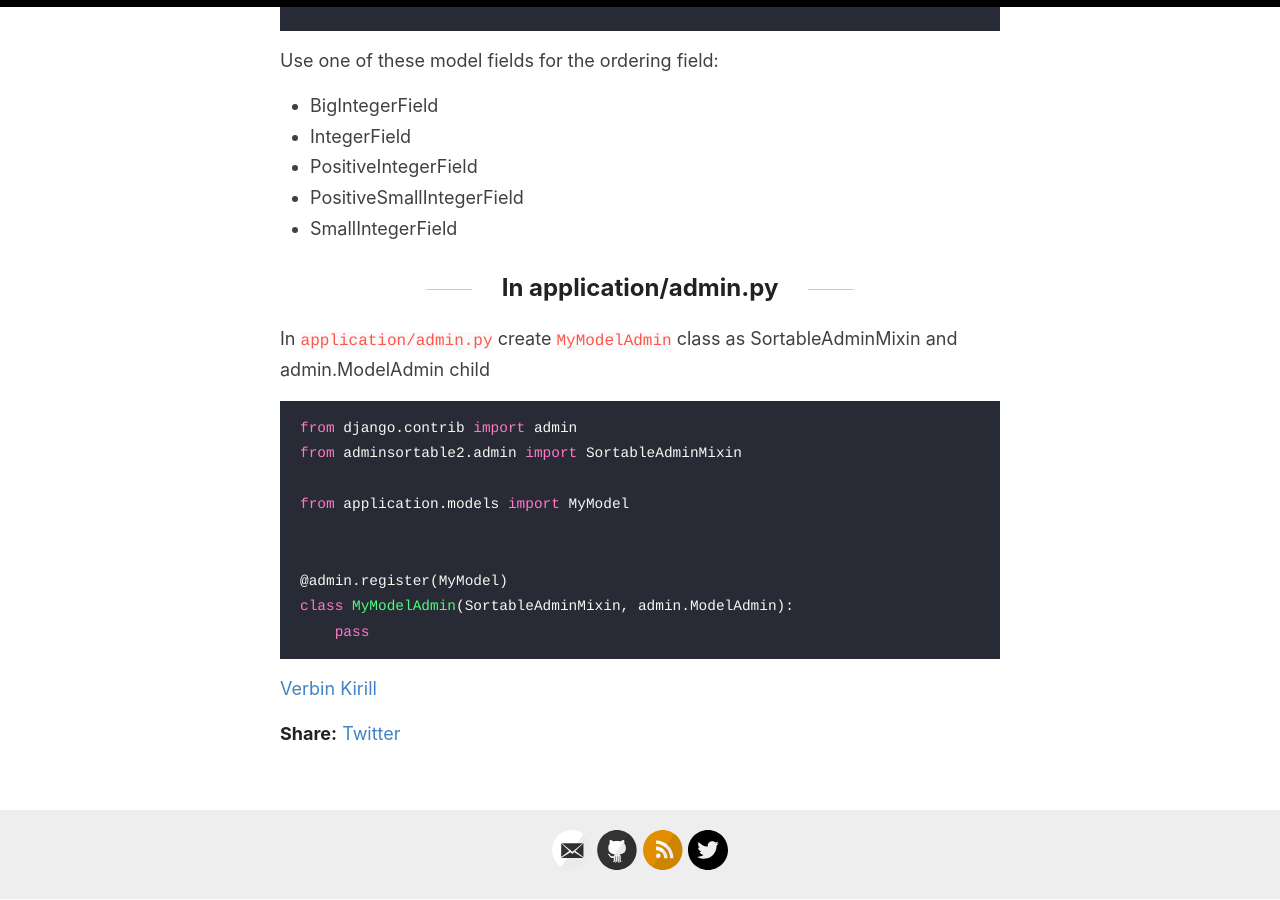
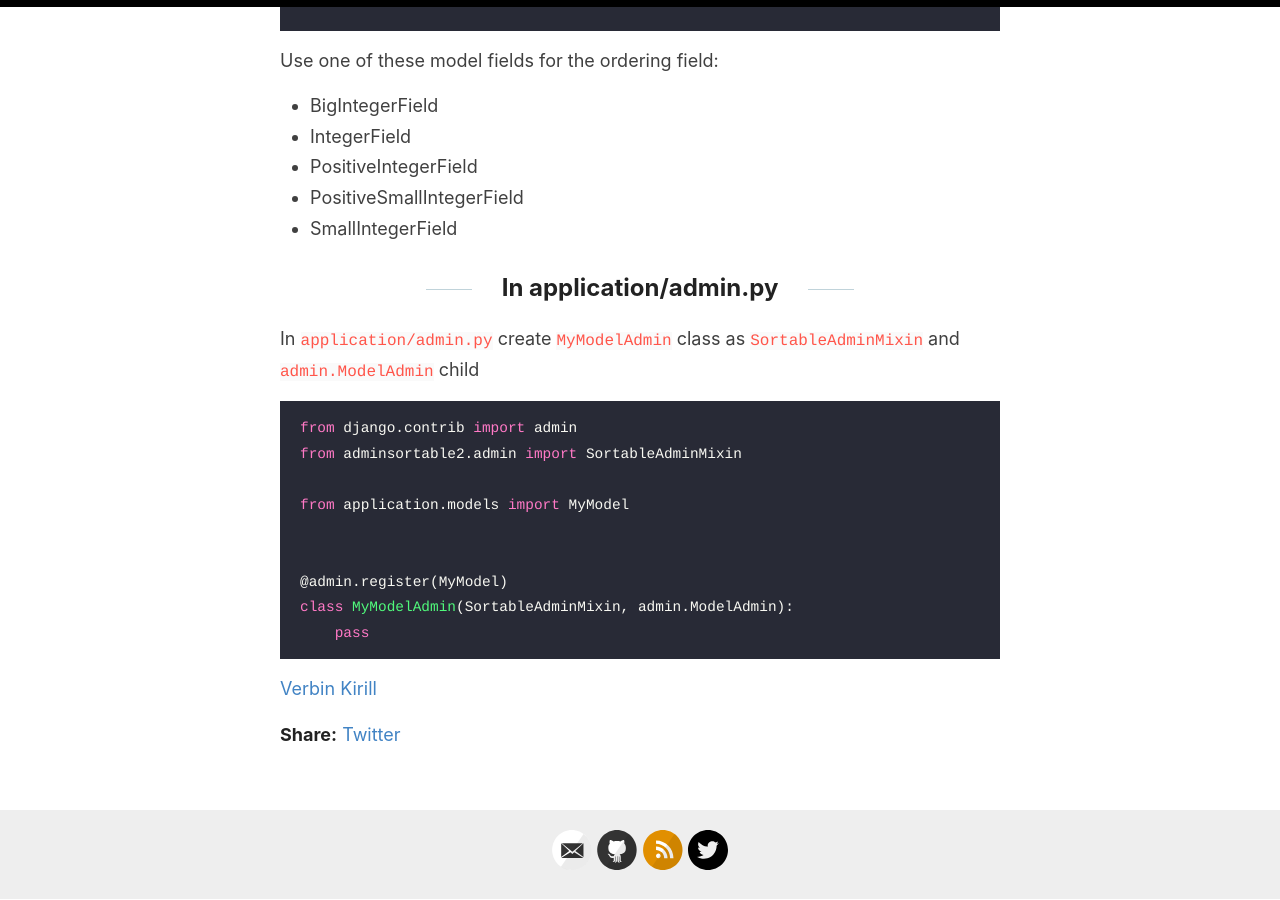
Before and after one commit to XAP-Software/XAP-Software.github.io, a Jekyll site: the page built from _posts/2022-04-28-django_admin_sortable2.md, in a window 1280 px wide and 900 px high, scrolled down 1462 px. Built offline with Jekyll 4.4.1, drawn with Linux system fonts in a browser that asks for light colours.

````diff
--- a/_posts/2022-04-28-django_admin_sortable2.md
+++ b/_posts/2022-04-28-django_admin_sortable2.md
@@ -61,7 +61,7 @@ Use one of these model fields for the ordering field:
 
 ## In application/admin.py
 
-In `application/admin.py` create `MyModelAdmin` class as SortableAdminMixin and admin.ModelAdmin child
+In `application/admin.py` create `MyModelAdmin` class as `SortableAdminMixin` and `admin.ModelAdmin` child
 
 
 ```python
````
